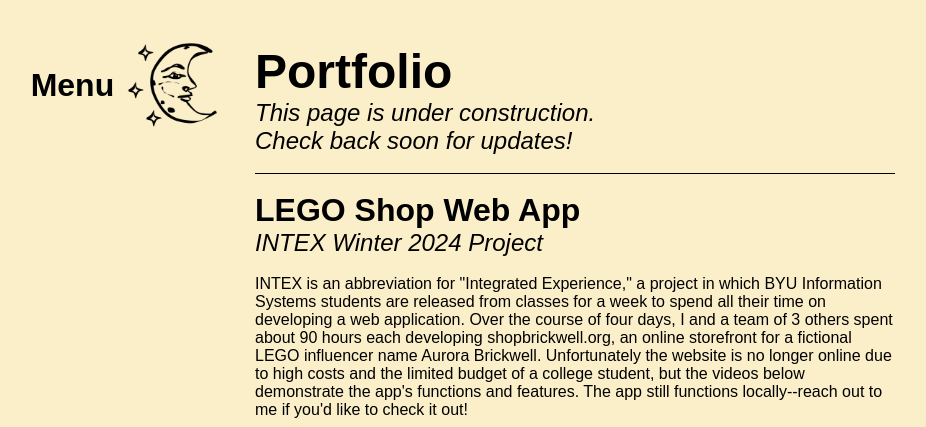
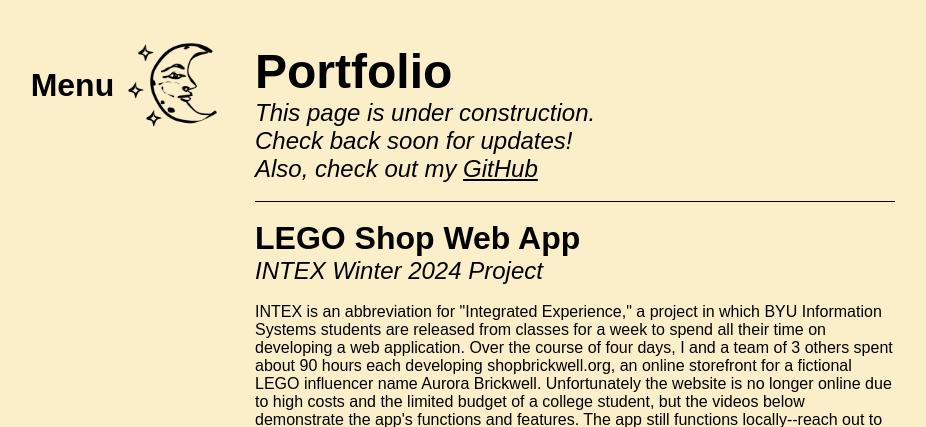
Before and after one commit to szachbagley/zachbagley, a Node server app: page /portfolio in a window 1280 px wide. Shown: the top 427 px of the page, without its empty margins (65-991 px from the left). Run offline with Node 20, Linux system fonts and the light colour scheme; some web fonts are replaced.

Commit message:
fixed github links

```diff
--- a/views/landing.ejs
+++ b/views/landing.ejs
@@ -16,7 +16,7 @@
     <div id="circle"></div>
     <a href="https://letterboxd.com/zachbagley/" id="letterboxdSmall" onmouseenter="lbCenter()" onmouseleave="defaultCenter()"></a>
     <a href="resume" id="resumeSmall" onmouseenter="resumeCenter()" onmouseleave="defaultCenter()"></a>
-    <a href="https://www.instagram.com/szachbagley/" id="instagramSmall" onmouseenter="igCenter()" onmouseleave="defaultCenter()"></a>
+    <a href="https://www.github.com/szachbagley/" id="instagramSmall" onmouseenter="igCenter()" onmouseleave="defaultCenter()"></a>
     <a href="https://www.linkedin.com/in/szachbagley/" id="linkedinSmall" onmouseenter="liCenter()" onmouseleave="defaultCenter()"></a>
     <a href="portfolio" id="portfolioSmall" onmouseenter="portCenter()" onmouseleave="defaultCenter()"></a>
     <a href="misc" id="miscSmall" onmouseenter="miscCenter()" onmouseleave="defaultCenter()"></a>
--- a/views/portfolio.ejs
+++ b/views/portfolio.ejs
@@ -26,7 +26,9 @@
     <br><br>
     <h1 class="heading">Portfolio</h1>
     <p class="subSub"><i>This page is under construction. <br>
-        Check back soon for updates!</i></p>
+        Check back soon for updates! <br>
+        Also, check out my <a href="https://github.com/szachbagley">GitHub</a></i></p>
+
     <br>
     <hr>
     <br>
```
Also changed, not shown: public/assets/landingImgs/instagram.png, public/assets/landingImgs/instagramSmall.png, public/assets/landingImgs/instagramText.png, 2 other files.
